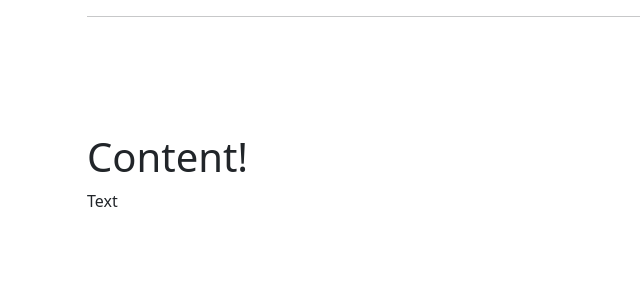
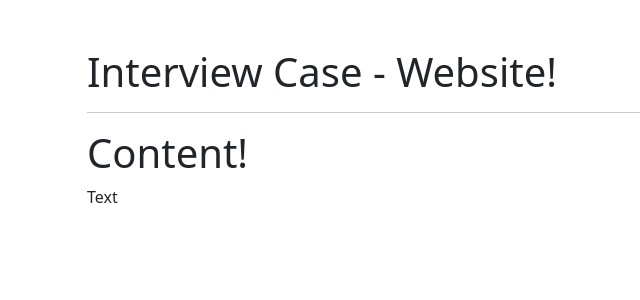
Before and after one commit to Rydberg95/interview-case, a Flask app: page / in a window 1280 px wide. Shown: the top 300 px of the page, without its empty margins (7-647 px from the left). Run offline with Flask 3, Linux system fonts and the light colour scheme; some libraries are stand-ins or nearby versions.

Commit message:
Update base template

```diff
--- a/flaskr/templates/base.html
+++ b/flaskr/templates/base.html
@@ -19,14 +19,15 @@
 
     <main role="main" class="container">
         <div class="container">
+            <h1 class="mt-5">Interview Case - Website! </h1>
             <div>
-                <hr style="padding-top: 100px;">
+                <hr style="mt-3">
                 {% block body %}
                 {% endblock %}
             </div>
         </div>
 
-    </main><!-- /.container -->
+    </main>
 
     <!-- Bootstrap core JavaScript
     ================================================== -->
```
